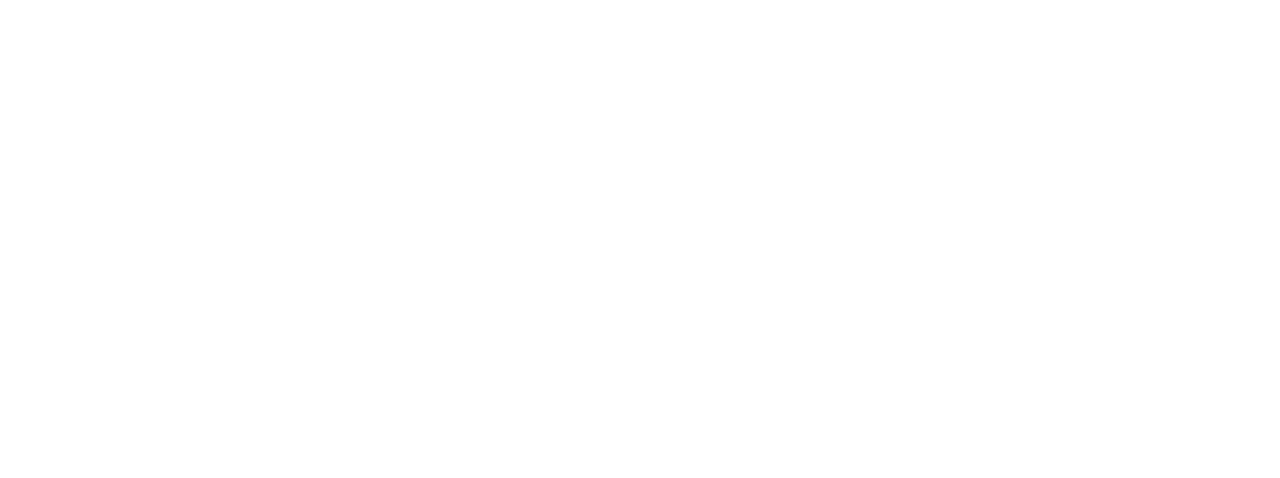
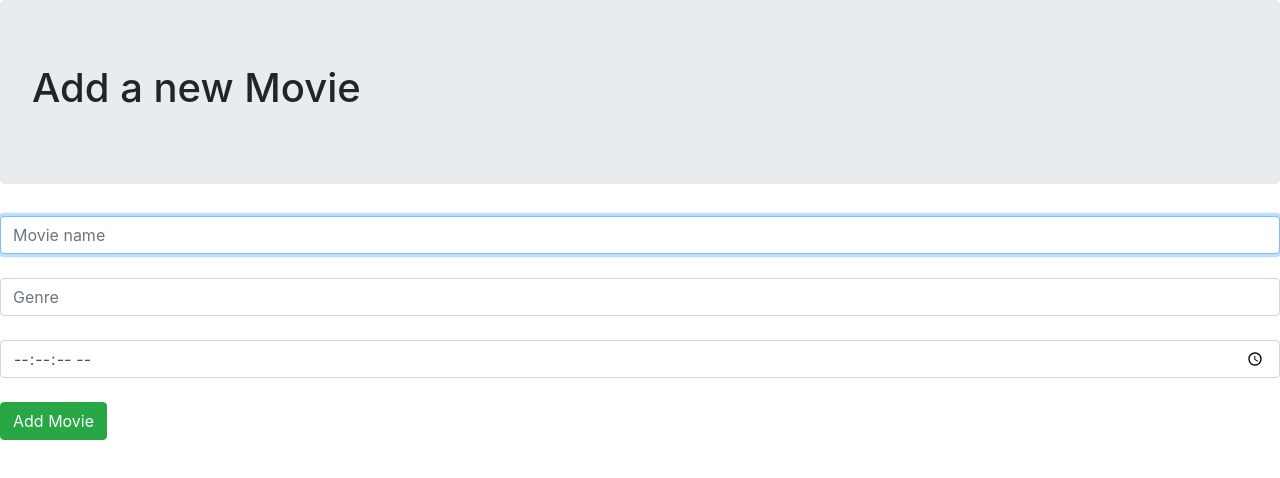
Before and after one commit to HagarHaytham/CinemaReservationSystem, a React (Create React App) app in the folder frontend/cinema/: page /addmovie in a window 1280 px wide. Shown: the top 478 px of the page. Built offline with nearby package versions, Linux system fonts and the light colour scheme.

Commit message:
add movie frontend

```diff
--- a/frontend/cinema/package.json
+++ b/frontend/cinema/package.json
@@ -9,6 +9,7 @@
     "@testing-library/user-event": "^7.1.2",
     "axios": "^0.19.0",
     "bootstrap": "^4.4.1",
+    "bootstrap-timepicker": "^0.5.2",
     "jquery": "^3.4.1",
     "popper.js": "^1.14.3",
     "react": "^16.12.0",
--- /dev/null
+++ b/frontend/cinema/src/components/AddMovie.js
@@ -0,0 +1,85 @@
+import React, { Component } from 'react'
+import axios from 'axios'
+
+class AddMovie extends Component {
+    constructor(props) {
+        super(props)
+
+        this.state = {
+             Moviename:'',
+             Genre:'',
+             Movielength:''
+        }
+    }
+    changeHandler = (e)=>{
+        this.setState({[e.target.name]: e.target.value})
+    }
+    handleSubmit =(event)=>{
+        // alert(`Hello ${this.state.Username}`)
+        event.preventDefault()
+        console.log(this.state)
+        // var data = { Username: this.state.Username, Password: this.state.Password,Firstname:this.state.Firstname, Lastname:this.state.Lastname,Birthday:this.state.Birthday,Email:this.state.Email,Type:this.state.Type}
+        // console.log(data['Username'])
+        var data = new FormData()
+        data.append('Moviename', this.state.Moviename)
+        data.append('Genre', this.state.Genre)
+        data.append('Movielength',this.state.Movielength)
+        axios.post('http://localhost:8089/CinemaReservationSystem/backend/addmovie.php',data).then(response=>{
+            // var jsonData = JSON.parse(response);
+            // alert(jsonData.message);
+            alert(response)
+            console.log(response)
+        }).catch(error=>{
+            alert(error)
+            console.log(error)
+        })
+    }
+
+    render() {
+        return (
+            <form onSubmit={this.handleSubmit}>
+                <div className="jumbotron">
+                    <h1>Add a new Movie </h1>
+                </div>
+                <div>
+                    <input required autoFocus
+                    className="form-control"
+                    placeholder="Movie name"
+                    type='text'
+                    name = 'Moviename'
+                    value={this.state.Moviename}
+                    onChange={this.changeHandler}
+                    ></input>
+                </div>
+                <br></br>
+                <div>
+                    <input required
+                    className="form-control"
+                    placeholder="Genre"
+                    type='text'
+                    name = 'Genre'
+                    value={this.state.Genre}
+                    onChange={this.changeHandler}
+                    ></input>
+                </div>
+                <br></br>
+                <div >
+                    <input required
+                    class="form-control"
+                    type="time"
+                    step="2"
+                    name = 'Movielength'
+                    value={this.state.Movielength}
+                    onChange={this.changeHandler}/>
+                </div>
+                <br></br>
+                <button
+                className="btn btn-success"
+                type="submit"
+                >Add Movie</button>
+             </form>
+        )
+    }
+}
+
+export default AddMovie
--- a/frontend/cinema/src/index.js
+++ b/frontend/cinema/src/index.js
@@ -6,6 +6,7 @@
 import Login from './components/Login'
 import './index.css';
 
+import AddMovie from './components/AddMovie'
 // import '../bootstrap/bootstrap.min.css';
 // import '../bootstrap/bootstrap.min.js';
 import '../node_modules/bootstrap/dist/css/bootstrap.min.css';
@@ -16,6 +17,7 @@
       <Route exact path="/" component={Home} />
       <Route path="/login" component={Login} />
       <Route path="/signup" component={Signup} />
+      <Route path='/addmovie' component={AddMovie}/>
     </div>
   </Router>
 );
```
Also changed, not shown: frontend/cinema/src/App.js (+5 -4 lines), frontend/cinema/src/components/ViewMovies.js (added, +13 -0 lines), 2 other files (tests, documents, lock files or other folders).
